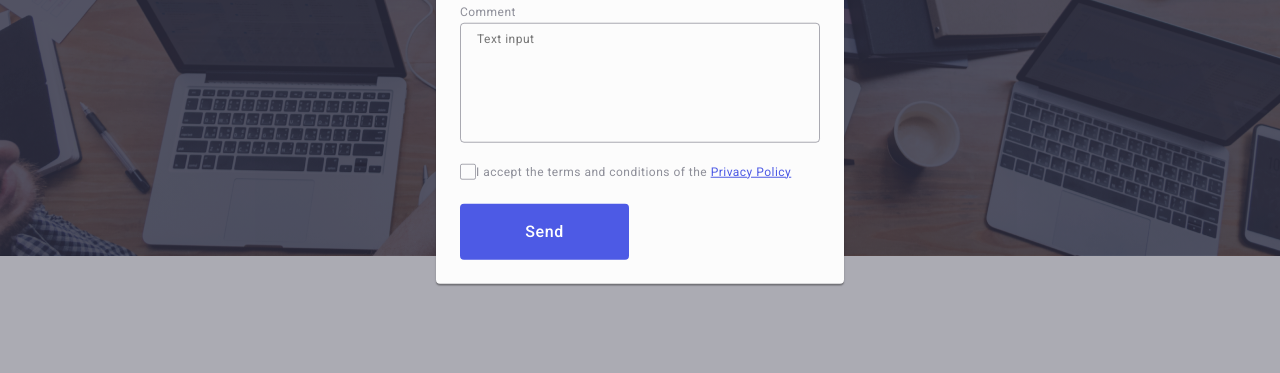
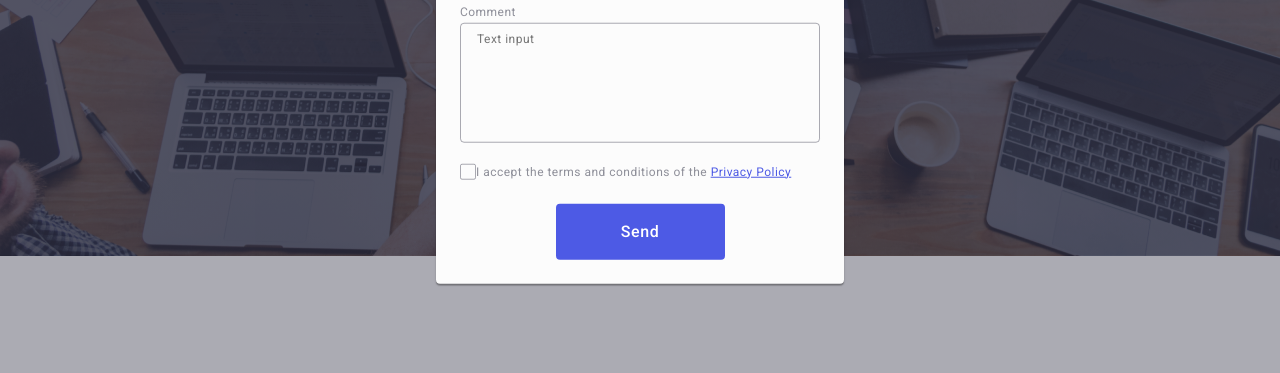
Before and after one commit to alfred161/goit-markup-hw-06, a plain HTML site: page index.html in a window 1280 px wide. Both pictures are taken after a click on the button "Order Service". Shown: the part 411-784 px from the top of the page. Drawn offline with nearby package versions, Linux system fonts and the light colour scheme.

Commit message:
Added input icon focus fix and button centering

```diff
--- a/css/styles.css
+++ b/css/styles.css
@@ -720,7 +720,7 @@ img {
   transition: fill 250ms cubic-bezier(0.4, 0, 0.2, 1);
 }
 
-.input:focus .input-icon {
+.input:focus + .input-icon {
   fill: var(--IRIS);
 }
 
@@ -783,6 +783,11 @@ img {
   color: var(--IRIS);
 }
 
+.button-container {
+  display: flex;
+  justify-content: center;
+}
+
 .modal-submit {
   display: block;
   min-width: 169px;
--- a/index.html
+++ b/index.html
@@ -485,7 +485,9 @@
               <a href="" class="privacy">Privacy Policy</a></label
             >
           </div>
-          <button type="submit" class="modal-submit">Send</button>
+          <div class="button-container">
+            <button type="submit" class="modal-submit">Send</button>
+          </div>
         </form>
       </div>
     </div>
```
